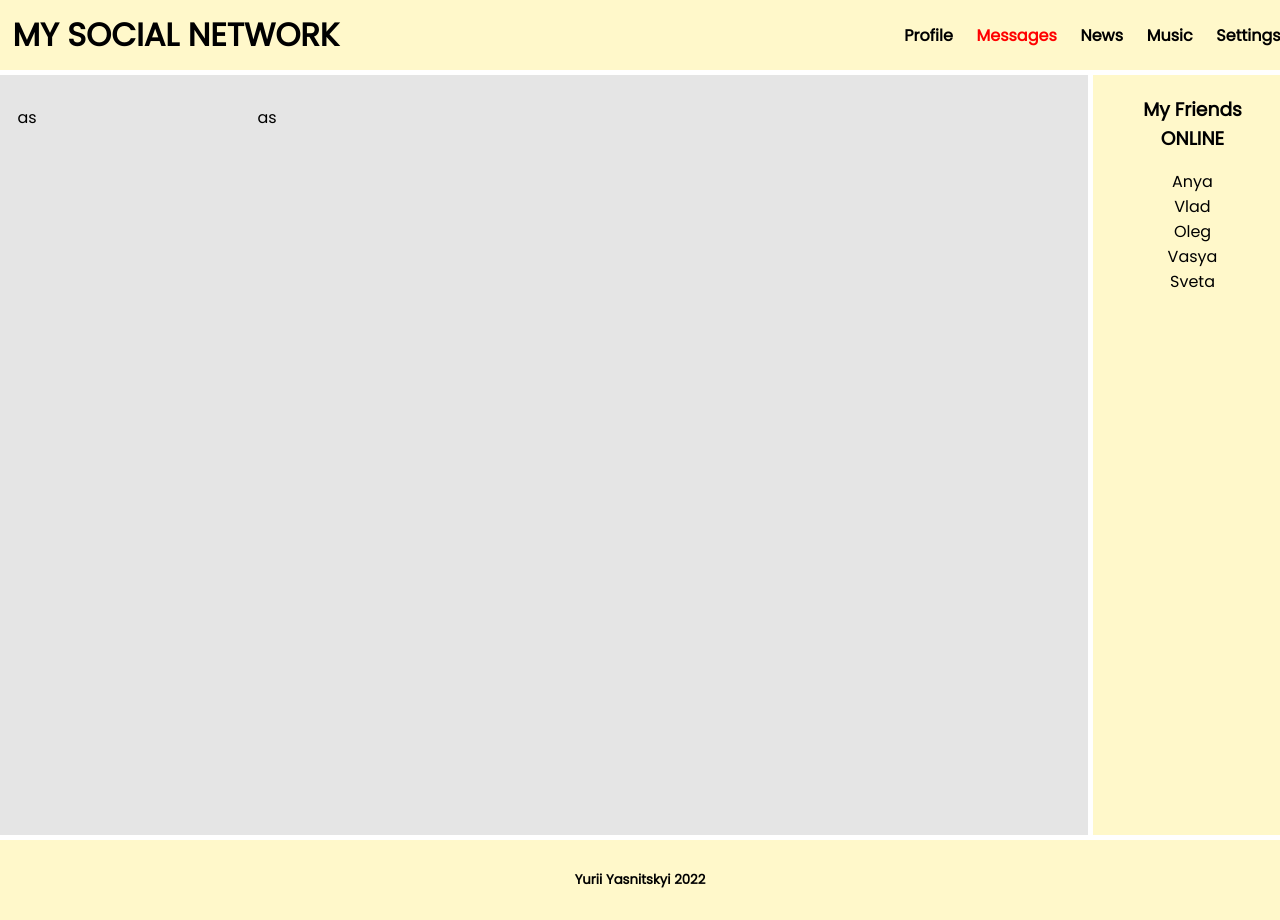
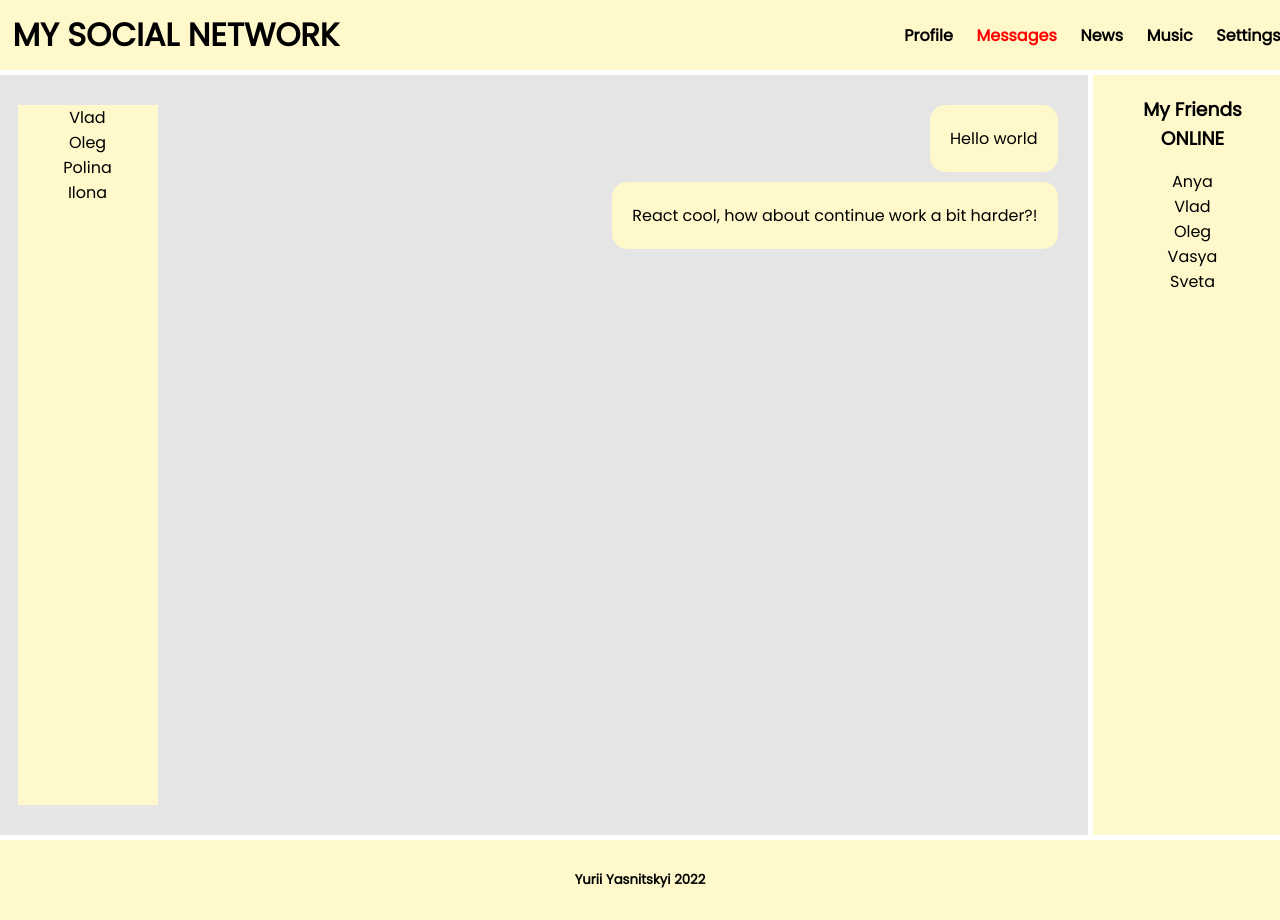
Before and after one commit to yasnitskyiy/git_samurai, a React (Create React App) app: page /dialogs in a window 1280 px wide. Built offline with nearby package versions, Linux system fonts and the light colour scheme.

Commit message:
good all

```diff
--- a/src/App.css
+++ b/src/App.css
@@ -2,14 +2,14 @@
 *{
   font-family: 'Poppins', sans-serif;
 }
-.box{
+.wrapper{
   display: grid;
   grid-template-columns: 1100px 200px;
   grid-template-rows: auto;
   justify-content: center;
   gap: 5px;
 }
-.main{
+.content{
   grid-column: 1;
   grid-row: 2;
   background-color: #e5e5e5;
--- a/src/App.js
+++ b/src/App.js
@@ -10,12 +10,12 @@ import {BrowserRouter, Routes, Route} from "react-router-dom";
 const App = () => {
     return (
         <BrowserRouter>
-            <div className={'box'}>
+            <div className={'wrapper'}>
                 <Header/>
-                <div className={`main`}>
+                <div className={`content`}>
                     <Routes>
-                        <Route path="/main" element={<Main />}/>
-                        <Route path="/dialogs" element={<Dialogs />}/>
+                        <Route path="/main/*" element={<Main />}/>
+                        <Route path="/dialogs/*" element={<Dialogs />}/>
                     </Routes>
                 </div>
                 <Friends/>
--- a/src/components/Dialogs/Dialogs.jsx
+++ b/src/components/Dialogs/Dialogs.jsx
@@ -1,12 +1,49 @@
 import classes from "./Dialogs.module.css";
+import Message from "./Message/Message";
+import {NavLink} from "react-router-dom";
+
+const DialogItem = (props) => {
+    return (
+        // className={classes.activeDialog}
+        <li>
+            <NavLink to={'/dialogs/' + props.id}>{props.name}</NavLink>
+        </li>
+    );
+}
+
 const Dialogs = () => {
+
+    let dialogsData = [
+        {id: 1, name: "Vlad"},
+        {id: 2, name: "Oleg"},
+        {id: 3, name: "Polina"},
+        {id: 4, name: "Ilona"},
+    ]
+
+    let messagesData = [
+        {id: 1, name: "Hello world"},
+        {id: 2, name: "React cool, how about continue work a bit harder?!"},
+        {id: 3, name: "Lorem ipsum dolor sit amet, consectetur adipisicing elit." +
+                " Accusamus amet animi aperiam dignissimos distinctio fuga impedit" +
+                " itaque, nemo odit officiis placeat quia ratione reiciendis saepe" +
+                " sunt ullam ut voluptas voluptatem?"},
+    ]
+
     return (
         <div className={classes.dialogs}>
             <div className={classes.dialogsItems}>
-                as
+                <ul>
+                    <DialogItem name={dialogsData[0].name} id={dialogsData[0].id}/>
+                    <DialogItem name={dialogsData[1].name} id={dialogsData[1].id}/>
+                    <DialogItem name={'Polina'} id={'3'}/>
+                    <DialogItem name={'Ilona'} id={'4'}/>
+
+                </ul>
             </div>
             <div className={classes.messages}>
-                as
+                <Message msg={messagesData[0].name}/>
+                <Message msg={messagesData[1].name}/>
+
             </div>
         </div>
     );
--- a/src/components/Dialogs/Dialogs.module.css
+++ b/src/components/Dialogs/Dialogs.module.css
@@ -1,11 +1,30 @@
 .dialogs{
     display: grid;
-    grid-template-columns: 240px 800px;
+    grid-template-columns: 140px 900px;
     height: 100%;
 }
 .dialogsItems{
     grid-column: 1;
+    background-color: #fff8ca;
 }
 .messages{
     grid-column: 2;
 }
+.dialogsItems ul{
+    list-style-type: none;
+    margin: 0;
+    padding: 0;
+    text-align: center;
+}
+.activeDialog{
+    background-color: #99ccce;
+    font-weight: bold;
+}
+.dialogs textarea{
+    width: 100%;
+    margin-left: 30px;
+}
+
+.dialogsItems a{
+    font-weight: normal;
+}
--- /dev/null
+++ b/src/components/Dialogs/Message/Message.jsx
@@ -0,0 +1,14 @@
+import classes from "./Message.module.css"
+
+const Message = (props) => {
+    return (
+        <div className={classes.myMessageWrapper}>
+            <div className={classes.myMessage}>
+                <p>{props.msg}</p>
+            </div>
+        </div>
+
+    );
+}
+
+export default Message;
--- /dev/null
+++ b/src/components/Dialogs/Message/Message.module.css
@@ -0,0 +1,16 @@
+.myMessageWrapper{
+    text-align: right;
+}
+
+.myMessage{
+    background-color: #fff8ca;
+    margin-left: 30px;
+    margin-bottom: 10px;
+    padding: 5px 20px 5px 20px;
+    border-radius: 15px;
+    display: inline-flex;
+}
+
+.myMessage p{
+    text-align: justify;
+}
--- a/src/components/Header/Header.jsx
+++ b/src/components/Header/Header.jsx
@@ -3,7 +3,7 @@ import {NavLink} from "react-router-dom";
 
 const Header = () => {
     return(
-        <header className={`gridItem ${classes.header}`}>
+        <header className={classes.header}>
             <div className={classes.headerNav}>
                 <NavLink to="/main">
                     <h1>MY SOCIAL NETWORK</h1>
--- a/src/components/Main/Main.jsx
+++ b/src/components/Main/Main.jsx
@@ -4,10 +4,10 @@ import ProfileInfo from "./Profile/ProfileInfo";
 
 const Main = () => {
     return(
-        <div className={classes.mainContent}>
+        <div>
             <ProfileInfo
                 name={'Yasnitskyi Yurii'}
-                city={'Ukraine/Lviv'}
+                location={'Ukraine / Lviv'}
                 about={"Learning React JS and Lorem ipsum dolor sit amet, consectetur adipisicing elit.\n" +
                 "Ad beatae cum deleniti deserunt doloremque eaque et illum inventore ipsum molestias necessitatibus \n" +
                 "perferendis praesentium provident quia, rem sit temporibus, tenetur voluptatibus?"}
--- a/src/components/Main/Profile/ProfileInfo.jsx
+++ b/src/components/Main/Profile/ProfileInfo.jsx
@@ -10,7 +10,7 @@ const ProfileInfo = (props) => {
             <div className={classes.userInfo}>
                 <h1>{props.name}</h1>
                 <ul>
-                    <li><h4>City:</h4> {props.city}</li>
+                    <li><h4>Location:</h4> {props.location}</li>
                     <li><h4>About:</h4> {props.about}</li>
                 </ul>
             </div>
```
